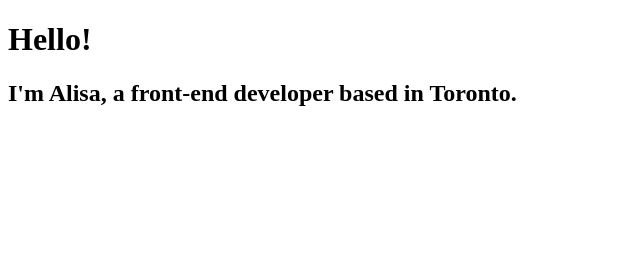
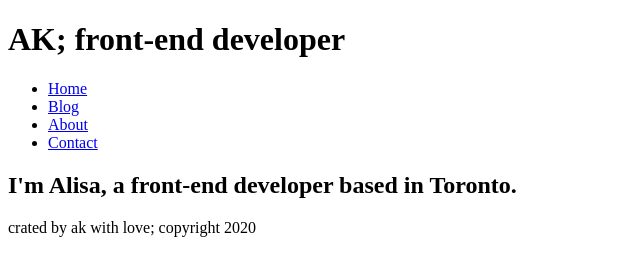
Before and after one commit to valkyrie-max/learningGatsby, a Gatsby site: page / in a window 1280 px wide. Shown: the whole page, without its empty margins (0-640 px from the left). Built offline with nearby package versions, Linux system fonts and the light colour scheme; Gatsby itself is replaced by a stand-in of ours.

Commit message:
added some navigation!

```diff
--- /dev/null
+++ b/src/components/footer.js
@@ -0,0 +1,11 @@
+import React from 'react'
+
+const Footer = () => {
+    return (
+        <footer>
+            <p>crated by ak with love; copyright 2020</p>
+        </footer>
+    )
+}
+
+export default Footer;
--- a/src/components/header.js
+++ b/src/components/header.js
@@ -1,42 +1,26 @@
-import { Link } from "gatsby"
-import PropTypes from "prop-types"
 import React from "react"
+import { Link } from 'gatsby'
 
-const Header = ({ siteTitle }) => (
-  <header
-    style={{
-      background: `rebeccapurple`,
-      marginBottom: `1.45rem`,
-    }}
-  >
-    <div
-      style={{
-        margin: `0 auto`,
-        maxWidth: 960,
-        padding: `1.45rem 1.0875rem`,
-      }}
-    >
-      <h1 style={{ margin: 0 }}>
-        <Link
-          to="/"
-          style={{
-            color: `white`,
-            textDecoration: `none`,
-          }}
-        >
-          {siteTitle}
-        </Link>
-      </h1>
-    </div>
+const Header = () => (
+  <header>
+    <h1>AK; front-end developer</h1>
+    <nav>
+      <ul>
+        <li>
+          <Link to="/">Home</Link>
+        </li>
+        <li>
+          <Link to="/blog">Blog</Link>
+        </li>
+        <li>
+          <Link to="/about">About</Link>
+        </li>
+        <li>
+          <Link to="/contact">Contact</Link>
+        </li>
+      </ul>
+    </nav>
   </header>
 )
 
-Header.propTypes = {
-  siteTitle: PropTypes.string,
-}
-
-Header.defaultProps = {
-  siteTitle: ``,
-}
-
 export default Header
--- a/src/pages/index.js
+++ b/src/pages/index.js
@@ -1,11 +1,15 @@
 import React from 'react'
+
+import Footer from '../components/footer';
+import Header from  '../components/header'
 
 // create a react component for the page as a standalone variable
 const IndexPage = () => {
   return (
     <div className="">
-      <h1>Hello!</h1>
+      <Header />
       <h2>I'm Alisa, a front-end developer based in Toronto.</h2>
+      <Footer />
     </div>
   )
 }
```
Also changed, not shown: src/pages/about.js (+7 -1 lines), src/pages/blog.js (+7 -1 lines), src/pages/contact.js (added, +34 -0 lines).
